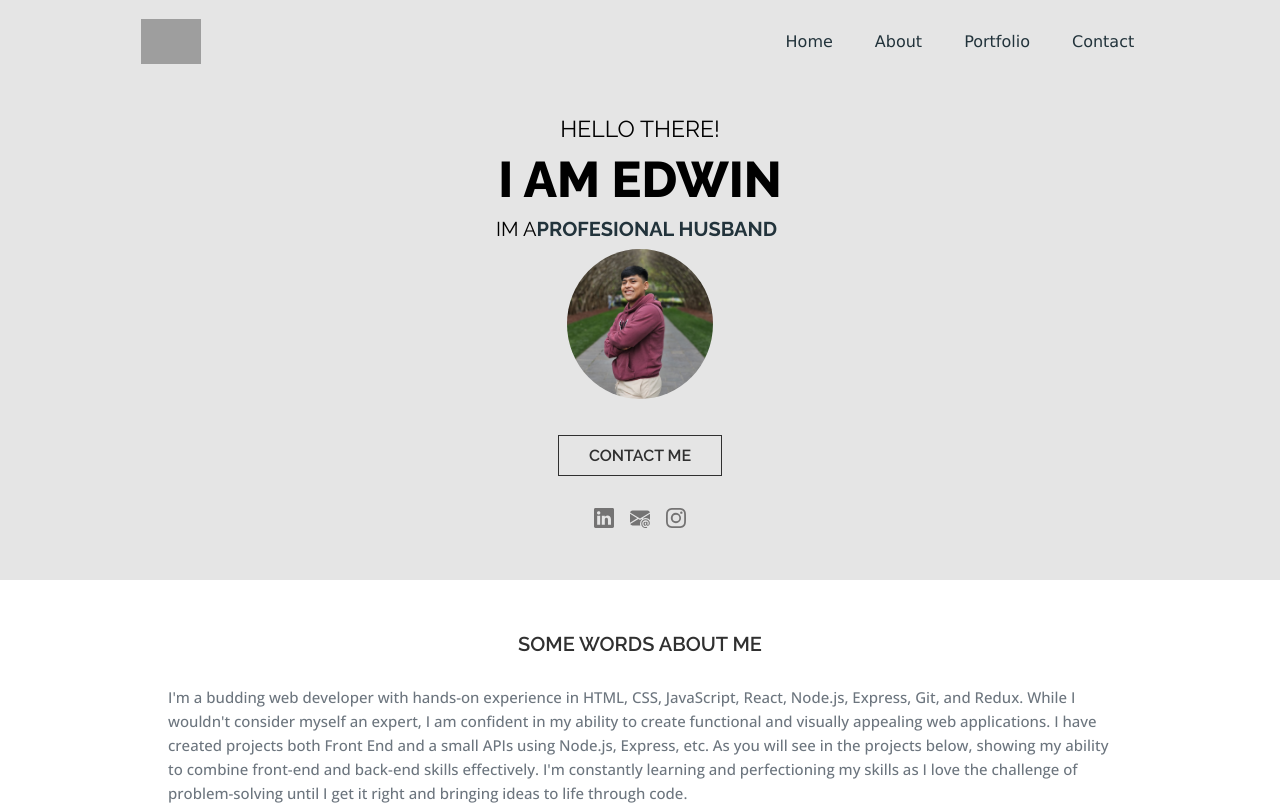
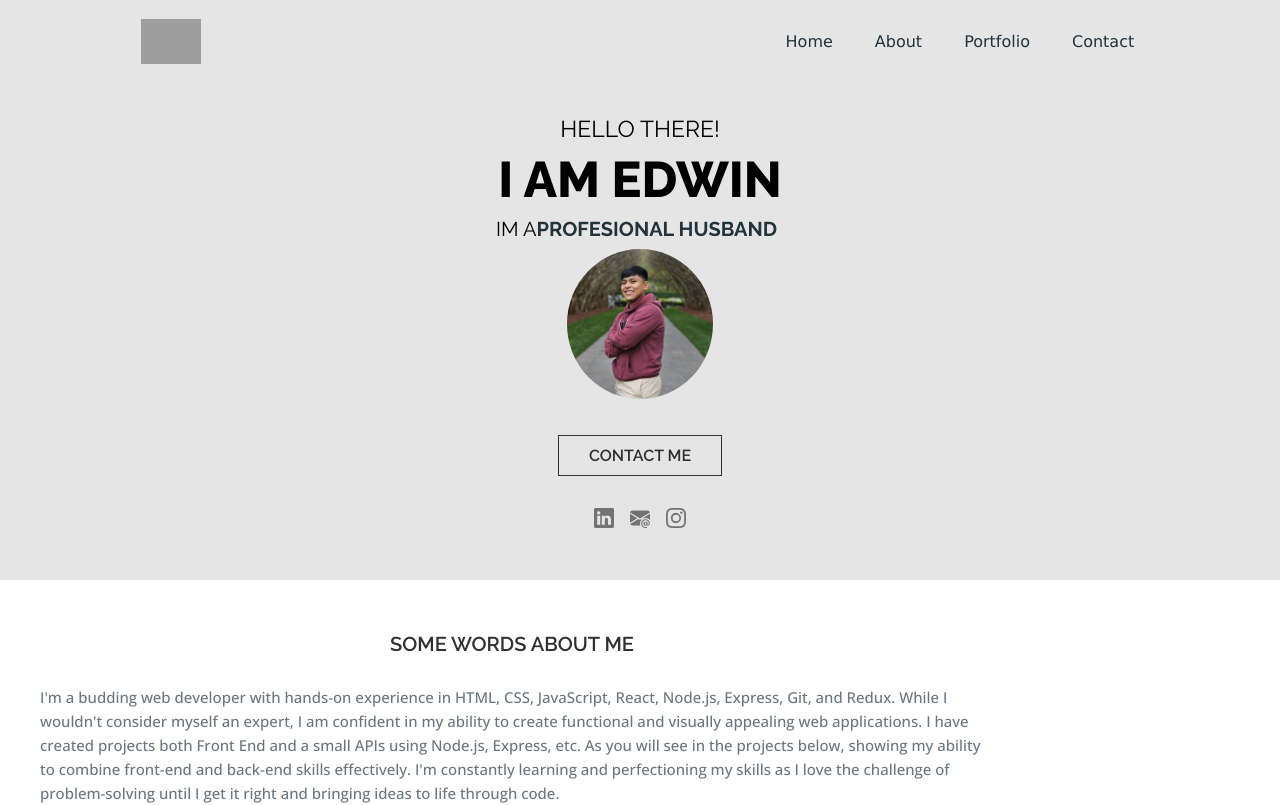
Before and after one commit to castaneda-ed/Personal_Portafolio, a React (Vite) app: page / in a window 1280 px wide. Shown: the top 805 px of the page. Built offline with nearby package versions, Linux system fonts and the light colour scheme; grey boxes are pictures that could not be loaded; a web font is replaced by a local one.

Commit message:
changed main display

```diff
--- a/src/styles/Presentation.css
+++ b/src/styles/Presentation.css
@@ -1,3 +1,8 @@
+.main-container {
+  display: flex;
+  flex-direction: column;
+}
+
 .presentation-container {
   background-color: var(--pf-light-gray);
   display: flex;
```
